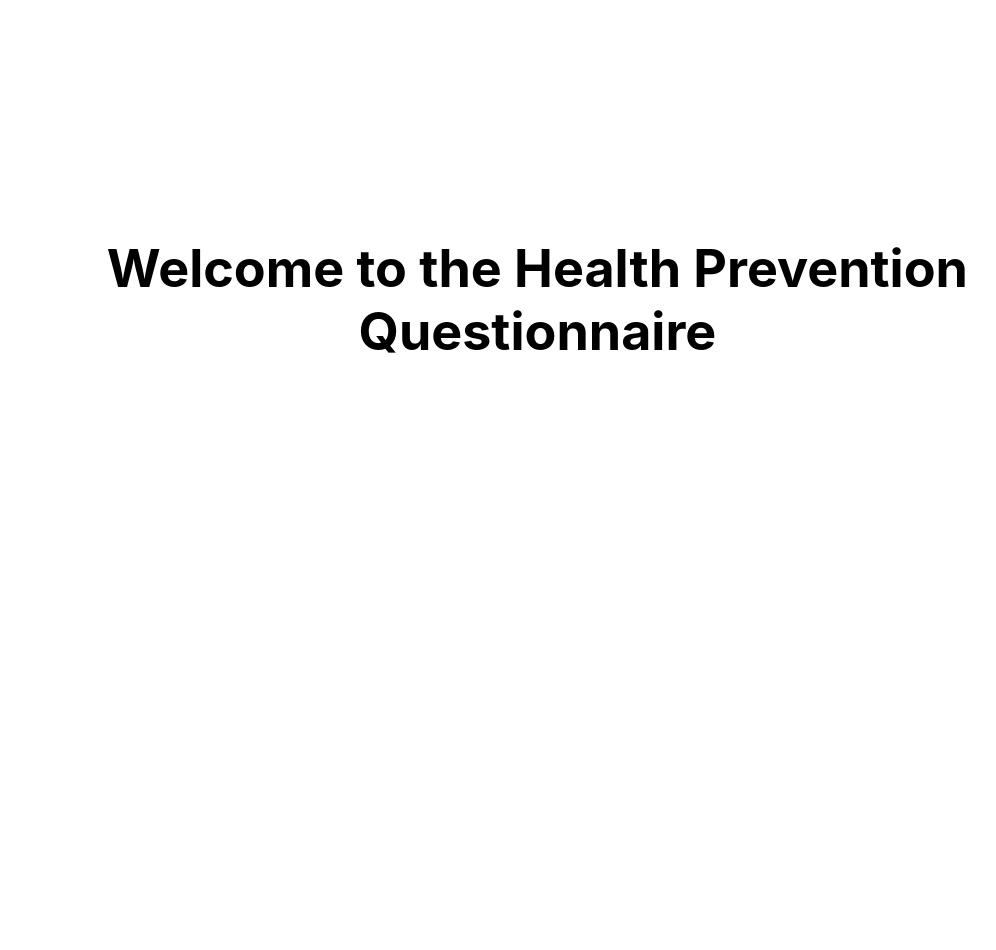
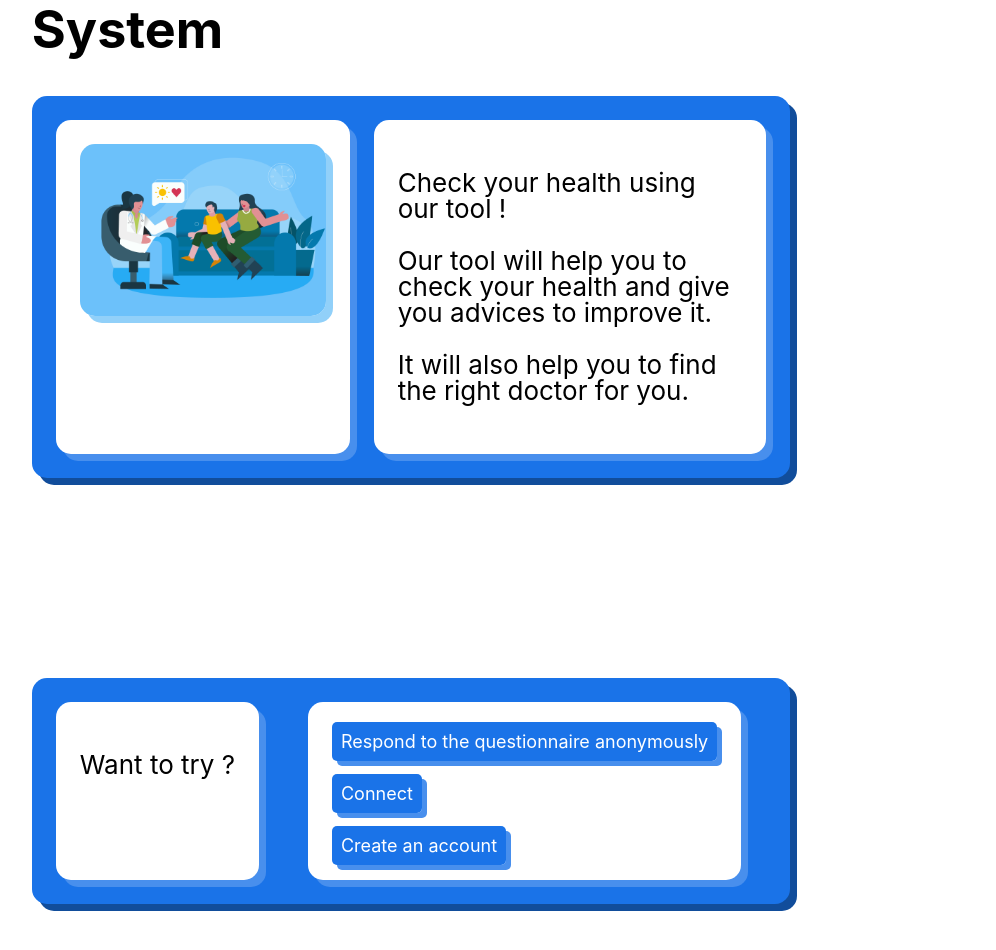
Before and after one commit to medgift/health-prevention-template, a React (Create React App) app: page /home in a window 1280 px wide. Shown: the part 160-1110 px from the top of the page, without its empty margins (237-1233 px from the left). Before the commit the page ends 860 px from the top, so only its background shows below. Built offline with nearby package versions, Linux system fonts and the light colour scheme; no server answers.

Commit message:
Home Page Version 1
Signed-off-by: Fabio <fabio.maiodealmeida@students.hevs.ch>

```diff
--- a/src/App.css
+++ b/src/App.css
@@ -333,3 +333,62 @@ input:checked + .slider:before {
 .grid-item {
 
 }
+
+.homeGrid {
+    display: grid;
+    grid-template-columns: auto auto;
+    grid-gap: 3vh;
+    grid-template-rows: auto;
+    margin: 0 0;
+    margin-left: 0;
+    margin-right: 25%;
+    border-radius: 15px;
+    padding: 3vh;
+    background: #1a73e8;
+    box-shadow: 7px 7px #114d9b;
+
+}
+
+.homeGridItem {
+    width: auto;
+    background: white;
+    max-width: max-content;
+    border-radius: 15px;
+    padding: 3vh 3vh;
+    box-shadow: 7px 7px #488fed;
+    vertical-align: middle;
+    line-height: 1;
+}
+
+.homeGridButton {
+    margin-top: 1vh;
+    background: #1A73E8;
+    backdrop-filter: blur(10px);
+    border: 1px solid transparent;
+    border-radius: 5px;
+    padding: 1vh;
+    color: white;
+    transition: all 0.2s ease-in-out;
+    text-align: center;
+    font-size: large;
+    width: 12vh;
+    text-decoration: none;
+    box-shadow: 5px 5px #488fed;
+
+}
+
+.homeGridButton:hover {
+    background: #488fed;
+}
+
+.reveal {
+    position: relative;
+    transform: translateX(-100px);
+    opacity: 0;
+    transition: 1s all ease;
+}
+
+.reveal.active {
+    transform: translateX(0px);
+    opacity: 1;
+}
--- a/src/pages/Home.js
+++ b/src/pages/Home.js
@@ -1,9 +1,52 @@
-import { Link } from "react-router-dom";
-import {PatientDB} from "../DAL/PatientDB";
+import {Link} from "react-router-dom";
 
 export default function Home({ currentUser }) {
+    window.addEventListener("scroll", reveal)
+  return (
+      <div>
+          <h1 style={{textAlign: "left"}}>Welcome to the Health Prevention System</h1>
+          <div className={"homeGrid"}>
+              <div className={"homeGridItem"} style={{width: "auto", background: "white"}}>
+                  <img src={"health-checkup.png"}
+                       style={{width: "100%", borderRadius: "15px", boxShadow: "7px 7px #91d0f9"}}/>
+              </div>
+              <div className={"homeGridItem"} style={{width: "auto", background: "white", textAlign: "left"}}>
+                  <p>Check your health using our tool !</p>
+                  <p>Our tool will help you to check your health and give you advices to improve it.</p>
+                  <p>It will also help you to find the right doctor for you.</p>
+              </div>
+          </div>
+          <div style={{margin: "200px 0"}}/>
+          <div className={"homeGrid"}>
+              <div className={"homeGridItem"} style={{width: "auto", background: "white"}}>
+                  <p style={{verticalAlign: "middle"}}>Want to try ?</p>
+              </div>
+              <div className={"homeGridItem reveal"} style={{width: "auto", background: "white", textAlign: "left"}}>
+                  <Link className={"homeGridButton"} to="/">Respond to the questionnaire anonymously</Link>
+                  <br/>
+                  <br/>
+                  <Link className={"homeGridButton"} to="/login">Connect</Link>
+                  <br/>
+                  <br/>
+                  <Link className={"homeGridButton"} to="/register">Create an account</Link>
+              </div>
+          </div>
+          <div style={{margin: "250px 0"}}/>
+      </div>
 
-  return (
-      <h1>Welcome to the Health Prevention Questionnaire</h1>
   );
+
+    function reveal() {
+        const reveals = document.querySelectorAll(".reveal");
+        for (let i = 0; i < reveals.length; i++) {
+            let windowheight = window.innerHeight;
+            let revealtop = reveals[i].getBoundingClientRect().top;
+            let revealpoint = 150;
+            if (revealtop < windowheight - revealpoint) {
+                reveals[i].classList.add("active");
+            } else {
+                reveals[i].classList.remove("active");
+            }
+        }
+    }
 }
```
Also changed, not shown: public/health-checkup.png (added).
